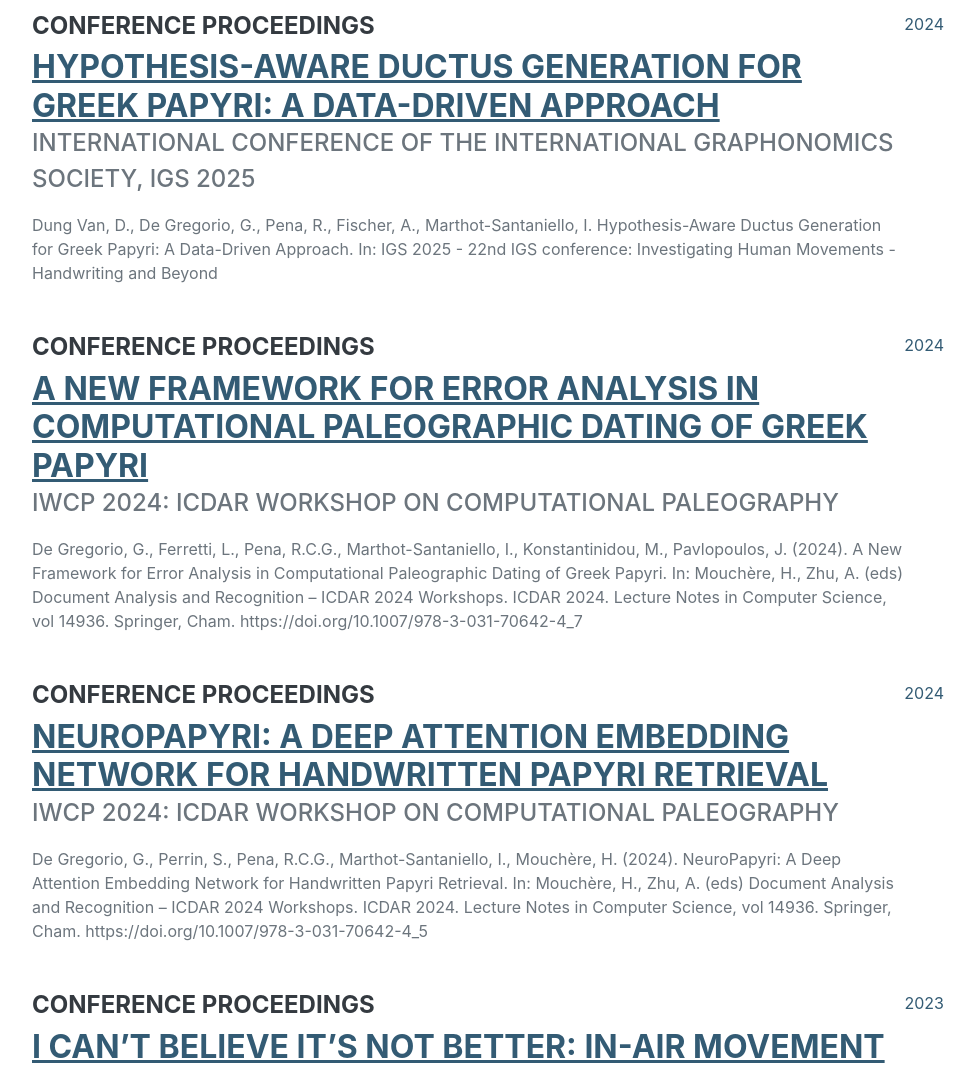
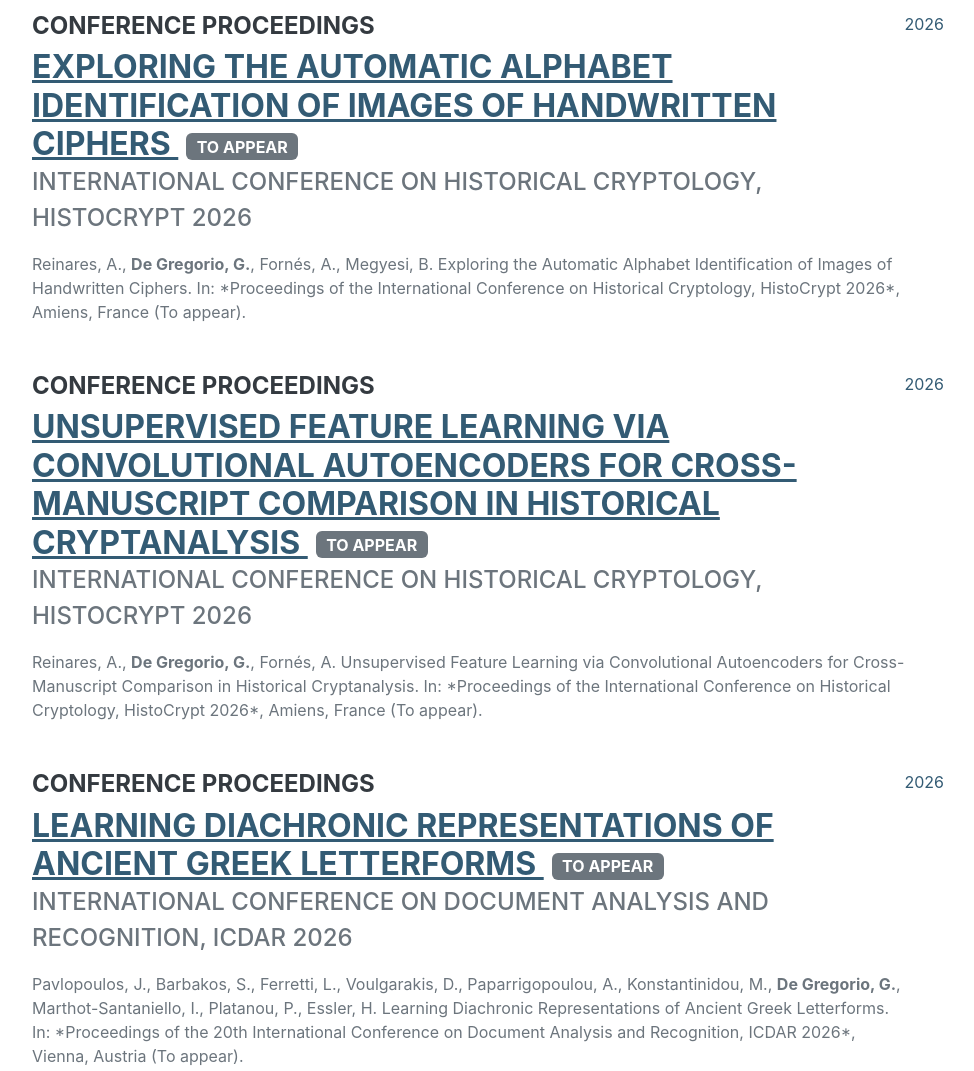
Before and after one commit to giuseppedeg/resume, a plain HTML site: page index.html in a window 1280 px wide. Shown: the part 9140-10211 px from the top of the page, without its empty margins (288-1262 px from the left). Drawn offline with nearby package versions, Linux system fonts and the light colour scheme; a web font is replaced by a local one.

Commit message:
update_ 5/17/2026

```diff
--- a/index.html
+++ b/index.html
@@ -455,6 +455,61 @@
                 <div class="resume-section-content">
                     <h2 class="mb-5">Publications</h2>
 
+                     <!-- ================= PAPER 1: HistoCrypt (Alphabet Identification) ================= -->
+                    <div class="d-flex flex-column flex-md-row justify-content-between mb-5">
+                        <div class="flex-grow-1">
+                            <h4>Conference Proceedings</h4>
+                            <h3 class="mb-0">
+                                <a href="#" target="_blank">
+                                    Exploring the Automatic Alphabet Identification of Images of Handwritten Ciphers
+                                </a>
+                                <span class="badge bg-secondary text-uppercase ms-2" style="font-size: 0.5em; vertical-align: middle;">To Appear</span>
+                            </h3>
+                            <div class="subheading mb-3">International Conference on Historical Cryptology, HistoCrypt 2026</div>
+                            <div>
+                                Reinares, A., <strong>De Gregorio, G.</strong>, Fornés, A., Megyesi, B. Exploring the Automatic Alphabet Identification of Images of Handwritten Ciphers. In: *Proceedings of the International Conference on Historical Cryptology, HistoCrypt 2026*, Amiens, France (To appear).
+                            </div>
+                        </div>
+                        <div class="flex-shrink-0"><span class="text-primary">2026</span></div>
+                    </div>
+
+                    <!-- ================= PAPER 2: HistoCrypt (Autoencoders) ================= -->
+                    <div class="d-flex flex-column flex-md-row justify-content-between mb-5">
+                        <div class="flex-grow-1">
+                            <h4>Conference Proceedings</h4>
+                            <h3 class="mb-0">
+                                <a href="#" target="_blank">
+                                    Unsupervised Feature Learning via Convolutional Autoencoders for Cross-Manuscript Comparison in Historical Cryptanalysis
+                                </a>
+                                <span class="badge bg-secondary text-uppercase ms-2" style="font-size: 0.5em; vertical-align: middle;">To Appear</span>
+                            </h3>
+                            <div class="subheading mb-3">International Conference on Historical Cryptology, HistoCrypt 2026</div>
+                            <div>
+                                Reinares, A., <strong>De Gregorio, G.</strong>, Fornés, A. Unsupervised Feature Learning via Convolutional Autoencoders for Cross-Manuscript Comparison in Historical Cryptanalysis. In: *Proceedings of the International Conference on Historical Cryptology, HistoCrypt 2026*, Amiens, France (To appear).
+                            </div>
+                        </div>
+                        <div class="flex-shrink-0"><span class="text-primary">2026</span></div>
+                    </div>
+
+                    <!-- ================= PAPER 3: ICDAR 2026 ================= -->
+                    <div class="d-flex flex-column flex-md-row justify-content-between mb-5">
+                        <div class="flex-grow-1">
+                            <h4>Conference Proceedings</h4>
+                            <h3 class="mb-0">
+                                <a href="#" target="_blank">
+                                    Learning Diachronic Representations of Ancient Greek Letterforms
+                                </a>
+                                <span class="badge bg-secondary text-uppercase ms-2" style="font-size: 0.5em; vertical-align: middle;">To Appear</span>
+                            </h3>
+                            <div class="subheading mb-3">International Conference on Document Analysis and Recognition, ICDAR 2026</div>
+                            <div>
+                                Pavlopoulos, J., Barbakos, S., Ferretti, L., Voulgarakis, D., Paparrigopoulou, A., Konstantinidou, M., <strong>De Gregorio, G.</strong>, Marthot-Santaniello, I., Platanou, P., Essler, H. Learning Diachronic Representations of Ancient Greek Letterforms. In: *Proceedings of the 20th International Conference on Document Analysis and Recognition, ICDAR 2026*, Vienna, Austria (To appear).
+                            </div>
+                        </div>
+                        <div class="flex-shrink-0"><span class="text-primary">2026</span></div>
+                    </div>
+
+
                     <div class="d-flex flex-column flex-md-row justify-content-between mb-5">
                         <div class="flex-grow-1">
                             <h4>Conference Proceedings</h4>
@@ -463,7 +518,7 @@
                             </a></h3>
                             <div class="subheading mb-3">International Conference of the International Graphonomics Society, IGS 2025</div>
                             <div>
-                                Dung Van, D., De Gregorio, G., Pena, R., Fischer, A., Marthot-Santaniello, I. Hypothesis-Aware Ductus Generation for Greek Papyri: A Data-Driven Approach. In: IGS 2025 - 22nd IGS conference: Investigating Human Movements - Handwriting and Beyond
+                                Dung Van, D., <strong>De Gregorio, G.</strong>, Pena, R., Fischer, A., Marthot-Santaniello, I. Hypothesis-Aware Ductus Generation for Greek Papyri: A Data-Driven Approach. In: IGS 2025 - 22nd IGS conference: Investigating Human Movements - Handwriting and Beyond
                             </div>
                         </div>
                         <div class="flex-shrink-0"><span class="text-primary">2024</span></div>
@@ -477,7 +532,7 @@
                             </a></h3>
                             <div class="subheading mb-3">IWCP 2024: ICDAR Workshop on Computational Paleography</div>
                             <div>
-                                De Gregorio, G., Ferretti, L., Pena, R.C.G., Marthot-Santaniello, I., Konstantinidou, M., Pavlopoulos, J. (2024). A New Framework for Error Analysis in Computational Paleographic Dating of Greek Papyri. In: Mouchère, H., Zhu, A. (eds) Document Analysis and Recognition – ICDAR 2024 Workshops. ICDAR 2024. Lecture Notes in Computer Science, vol 14936. Springer, Cham. https://doi.org/10.1007/978-3-031-70642-4_7
+                                <strong>De Gregorio, G.</strong>, Ferretti, L., Pena, R.C.G., Marthot-Santaniello, I., Konstantinidou, M., Pavlopoulos, J. (2024). A New Framework for Error Analysis in Computational Paleographic Dating of Greek Papyri. In: Mouchère, H., Zhu, A. (eds) Document Analysis and Recognition – ICDAR 2024 Workshops. ICDAR 2024. Lecture Notes in Computer Science, vol 14936. Springer, Cham. https://doi.org/10.1007/978-3-031-70642-4_7
                             </div>
                         </div>
                         <div class="flex-shrink-0"><span class="text-primary">2024</span></div>
@@ -491,7 +546,7 @@
                             </a></h3>
                             <div class="subheading mb-3">IWCP 2024: ICDAR Workshop on Computational Paleography</div>
                             <div>
-                                De Gregorio, G., Perrin, S., Pena, R.C.G., Marthot-Santaniello, I., Mouchère, H. (2024). NeuroPapyri: A Deep Attention Embedding Network for Handwritten Papyri Retrieval. In: Mouchère, H., Zhu, A. (eds) Document Analysis and Recognition – ICDAR 2024 Workshops. ICDAR 2024. Lecture Notes in Computer Science, vol 14936. Springer, Cham. https://doi.org/10.1007/978-3-031-70642-4_5
+                                <strong>De Gregorio, G.</strong>, Perrin, S., Pena, R.C.G., Marthot-Santaniello, I., Mouchère, H. (2024). NeuroPapyri: A Deep Attention Embedding Network for Handwritten Papyri Retrieval. In: Mouchère, H., Zhu, A. (eds) Document Analysis and Recognition – ICDAR 2024 Workshops. ICDAR 2024. Lecture Notes in Computer Science, vol 14936. Springer, Cham. https://doi.org/10.1007/978-3-031-70642-4_5
                             </div>
                         </div>
                         <div class="flex-shrink-0"><span class="text-primary">2024</span></div>
@@ -505,7 +560,7 @@
                             </a></h3>
                             <div class="subheading mb-3">International Conference of the International Graphonomics Society, IGS 2023</div>
                             <div>
-                                Bensalah, A., Parziale, A., De Gregorio, G., Marcelli, A., Fornés, A., Lladós, J. (2023). I Can’t Believe It’s Not Better: In-air Movement for Alzheimer Handwriting Synthetic Generation. In: Parziale, A., Diaz, M., Melo, F. (eds) Graphonomics in Human Body Movement. Bridging Research and Practice from Motor Control to Handwriting Analysis and Recognition. IGS 2023. Lecture Notes in Computer Science, vol 14285. Springer, Cham. https://doi.org/10.1007/978-3-031-45461-5_10
+                                Bensalah, A., Parziale, A., <strong>De Gregorio, G.</strong>, Marcelli, A., Fornés, A., Lladós, J. (2023). I Can’t Believe It’s Not Better: In-air Movement for Alzheimer Handwriting Synthetic Generation. In: Parziale, A., Diaz, M., Melo, F. (eds) Graphonomics in Human Body Movement. Bridging Research and Practice from Motor Control to Handwriting Analysis and Recognition. IGS 2023. Lecture Notes in Computer Science, vol 14285. Springer, Cham. https://doi.org/10.1007/978-3-031-45461-5_10
                             </div>
                         </div>
                         <div class="flex-shrink-0"><span class="text-primary">2023</span></div>
@@ -519,7 +574,7 @@
                             </a></h3>
                             <div class="subheading mb-3">International Conference of the International Graphonomics Society, IGS 2023</div>
                             <div>
-                                De Gregorio, G., Marcelli, A. (2023). Estimating the Optimal Training Set Size of Keyword Spotting for Historical Handwritten Document Transcription. In: Parziale, A., Diaz, M., Melo, F. (eds) Graphonomics in Human Body Movement. Bridging Research and Practice from Motor Control to Handwriting Analysis and Recognition. IGS 2023. Lecture Notes in Computer Science, vol 14285. Springer, Cham. https://doi.org/10.1007/978-3-031-45461-5_12</div>
+                                <strong>De Gregorio, G.</strong>, Marcelli, A. (2023). Estimating the Optimal Training Set Size of Keyword Spotting for Historical Handwritten Document Transcription. In: Parziale, A., Diaz, M., Melo, F. (eds) Graphonomics in Human Body Movement. Bridging Research and Practice from Motor Control to Handwriting Analysis and Recognition. IGS 2023. Lecture Notes in Computer Science, vol 14285. Springer, Cham. https://doi.org/10.1007/978-3-031-45461-5_12</div>
                         </div>
                         <div class="flex-shrink-0"><span class="text-primary">2023</span></div>
                     </div>
@@ -531,7 +586,8 @@
                                 The Neglected Role of GUI in Performance Evaluation of AI-Based Transcription Tools for Handwritten Documents
                             </a></h3>
                             <div class="subheading mb-3">International Conference of the International Graphonomics Society, IGS 2023</div>
-                            <div>De Gregorio, G., Marcelli, A. (2023). The Neglected Role of GUI in Performance Evaluation of AI-Based Transcription Tools for Handwritten Documents. In: Parziale, A., Diaz, M., Melo, F. (eds) Graphonomics in Human Body Movement. Bridging Research and Practice from Motor Control to Handwriting Analysis and Recognition. IGS 2023. Lecture Notes in Computer Science, vol 14285. Springer, Cham. https://doi.org/10.1007/978-3-031-45461-5_11</div>
+                            <div>
+                                <strong>De Gregorio, G.</strong>, Marcelli, A. (2023). The Neglected Role of GUI in Performance Evaluation of AI-Based Transcription Tools for Handwritten Documents. In: Parziale, A., Diaz, M., Melo, F. (eds) Graphonomics in Human Body Movement. Bridging Research and Practice from Motor Control to Handwriting Analysis and Recognition. IGS 2023. Lecture Notes in Computer Science, vol 14285. Springer, Cham. https://doi.org/10.1007/978-3-031-45461-5_11</div>
                         </div>
                         <div class="flex-shrink-0"><span class="text-primary">2023</span></div>
                     </div>
@@ -543,7 +599,7 @@
                                 End-to-End Transcript Alignment of 17th Century Manuscripts: The Case of Moccia Code
                             </a></h3>
                             <div class="subheading mb-3">Journal of Imaging</div>
-                            <div>De Gregorio, G., Capriolo, G., & Marcelli, A. (2023). End-to-End Transcript Alignment of 17th Century Manuscripts: The Case of Moccia Code. Journal of Imaging, 9(1), 17. </div>
+                            <div><strong>De Gregorio, G.</strong>, Capriolo, G., & Marcelli, A. (2023). End-to-End Transcript Alignment of 17th Century Manuscripts: The Case of Moccia Code. Journal of Imaging, 9(1), 17. </div>
                         </div>
                         <div class="flex-shrink-0"><span class="text-primary">2023</span></div>
                     </div>
@@ -555,7 +611,7 @@
                                 A Few Shot Multi-Representation Approach for N-Gram Spotting in Historical Manuscripts
                             </a></h3>
                             <div class="subheading mb-3">International Conference on Frontiers in Handwriting Recognition (ICFHR)</div>
-                            <div>De Gregorio, G., Biswas, S., Souibgui, M. A., Bensalah, A., Lladós, J., Fornés, A., & Marcelli, A. (2022, November). A Few Shot Multi-Representation Approach for N-Gram Spotting in Historical Manuscripts. In Frontiers in Handwriting Recognition: 18th International Conference, ICFHR 2022, Hyderabad, India, December 4–7, 2022, Proceedings (pp. 3-17). Cham: Springer International Publishing.</div>
+                            <div><strong>De Gregorio, G.</strong>, Biswas, S., Souibgui, M. A., Bensalah, A., Lladós, J., Fornés, A., & Marcelli, A. (2022, November). A Few Shot Multi-Representation Approach for N-Gram Spotting in Historical Manuscripts. In Frontiers in Handwriting Recognition: 18th International Conference, ICFHR 2022, Hyderabad, India, December 4–7, 2022, Proceedings (pp. 3-17). Cham: Springer International Publishing.</div>
                         </div>
                         <div class="flex-shrink-0"><span class="text-primary">2022</span></div>
                     </div>
@@ -567,7 +623,7 @@
                                 Word Spotting in Handwritten Historical Documents by N-gram Retrieval.
                             </a></h3>
                             <div class="subheading mb-3">International Conference of the Italian Association for Artificial Intelligence</div>
-                            <div>De Gregorio, Giuseppe, and Angelo Marcelli. Word Spotting in Handwritten Historical Documents by N-gram Retrieval. In International Conference of the Italian Association for Artificial Intelligence, Udine, Italy.</div>
+                            <div><strong>De Gregorio, Giuseppe</strong>, and Angelo Marcelli. Word Spotting in Handwritten Historical Documents by N-gram Retrieval. In International Conference of the Italian Association for Artificial Intelligence, Udine, Italy.</div>
                         </div>
                         <div class="flex-shrink-0"><span class="text-primary">2022</span></div>
                     </div>
@@ -579,7 +635,7 @@
                                 Transcript Alignment for Historical Handwritten Documents: The MiM Algorithm.
                             </a></h3>
                             <div class="subheading mb-3">International Conference of the International Graphonomics Society, IGS 2021</div>
-                            <div>De Gregorio, Giuseppe, Ilaria Citro, and Angelo Marcelli. Transcript Alignment for Historical Handwritten Documents: The MiM Algorithm. Intertwining Graphonomics with Human Movements: 20th International Conference of the International Graphonomics Society, IGS 2021, Las Palmas de Gran Canaria, Spain, June 7-9, 2022, Proceedings. Cham: Springer International Publishing, 2022.</div>
+                            <div><strong>De Gregorio, Giuseppe</strong>, Ilaria Citro, and Angelo Marcelli. Transcript Alignment for Historical Handwritten Documents: The MiM Algorithm. Intertwining Graphonomics with Human Movements: 20th International Conference of the International Graphonomics Society, IGS 2021, Las Palmas de Gran Canaria, Spain, June 7-9, 2022, Proceedings. Cham: Springer International Publishing, 2022.</div>
                         </div>
                         <div class="flex-shrink-0"><span class="text-primary">2022</span></div>
                     </div>
@@ -591,7 +647,7 @@
                                 Diagnosing Alzheimer’s disease from on-line handwriting: A novel dataset and performance benchmarking
                             </a></h3>
                             <div class="subheading mb-3">Engineering Applications of Artificial Intelligence</div>
-                            <div>Nicole D. Cilia, Giuseppe De Gregorio, Claudio De Stefano, Francesco Fontanella, Angelo Marcelli, Antonio Parziale, Diagnosing Alzheimer’s disease from on-line handwriting: A novel dataset and performance benchmarking, Engineering Applications of Artificial Intelligence, Volume 111, 2022.</div>
+                            <div>Nicole D. Cilia, <strong>Giuseppe De Gregorio</strong>, Claudio De Stefano, Francesco Fontanella, Angelo Marcelli, Antonio Parziale, Diagnosing Alzheimer’s disease from on-line handwriting: A novel dataset and performance benchmarking, Engineering Applications of Artificial Intelligence, Volume 111, 2022.</div>
                         </div>
                         <div class="flex-shrink-0"><span class="text-primary">2022</span></div>
                     </div>
@@ -603,7 +659,7 @@
                                 Negative selection algorithm for alzheimer’s diagnosis: Design and performance evaluation
                             </a></h3>
                             <div class="subheading mb-3">EvoStar 2022</div>
-                            <div>De Gregorio, Giuseppe, Antonio Della Cioppa, and Angelo Marcelli. Negative selection algorithm for alzheimer’s diagnosis: Design and performance evaluation. Applications of Evolutionary Computation: 25th European Conference, EvoApplications 2022, Held as Part of EvoStar 2022, Madrid, Spain, April 20–22, 2022, Proceedings. Cham: Springer International Publishing, 2022.</div>
+                            <div><strong>De Gregorio, Giuseppe</strong>, Antonio Della Cioppa, and Angelo Marcelli. Negative selection algorithm for alzheimer’s diagnosis: Design and performance evaluation. Applications of Evolutionary Computation: 25th European Conference, EvoApplications 2022, Held as Part of EvoStar 2022, Madrid, Spain, April 20–22, 2022, Proceedings. Cham: Springer International Publishing, 2022.</div>
                         </div>
                         <div class="flex-shrink-0"><span class="text-primary">2022</span></div>
                     </div>
@@ -615,7 +671,7 @@
                                 A multi classifier approach for supporting Alzheimer’s diagnosis based on handwriting analysis
                             </a></h3>
                             <div class="subheading mb-3">ICPR International Workshop: Artificial Intelligence for Healthcare Applications – AIHA2020</div>
-                            <div>De Gregorio, Giuseppe, Desiato, Domenico, Marcelli, Angelo, Polese, Giuseppe. A multi classifier approach for supporting Alzheimer’s diagnosis based on handwriting analysis. Pattern Recognition. ICPR International Workshops and Challenges: Virtual Event, January 10–15, 2021, Proceedings, Part I. Springer International Publishing, 2021.</div>
+                            <div><strong>De Gregorio, Giuseppe</strong>, Desiato, Domenico, Marcelli, Angelo, Polese, Giuseppe. A multi classifier approach for supporting Alzheimer’s diagnosis based on handwriting analysis. Pattern Recognition. ICPR International Workshops and Challenges: Virtual Event, January 10–15, 2021, Proceedings, Part I. Springer International Publishing, 2021.</div>
                         </div>
                         <div class="flex-shrink-0"><span class="text-primary">2021</span></div>
                     </div>
@@ -627,12 +683,10 @@
                                 A Model for Evaluating the Performance of a Multiple Keywords Spotting System for the Transcription of Historical Handwritten Documents
                             </a></h3>
                             <div class="subheading mb-3">Journal of Imaging</div>
-                            <div>Marcelli, A., De Gregorio, G., & Santoro, A. (2020). A Model for Evaluating the Performance of a Multiple Keywords Spotting System for the Transcription of Historical Handwritten Documents. Journal of Imaging, 6(11), 117.</div>
+                            <div>Marcelli, A., <strong>De Gregorio, G.</strong>, & Santoro, A. (2020). A Model for Evaluating the Performance of a Multiple Keywords Spotting System for the Transcription of Historical Handwritten Documents. Journal of Imaging, 6(11), 117.</div>
                         </div>
                         <div class="flex-shrink-0"><span class="text-primary">2020</span></div>
                     </div>
-
-
                 </div>
             </section>
 
```
